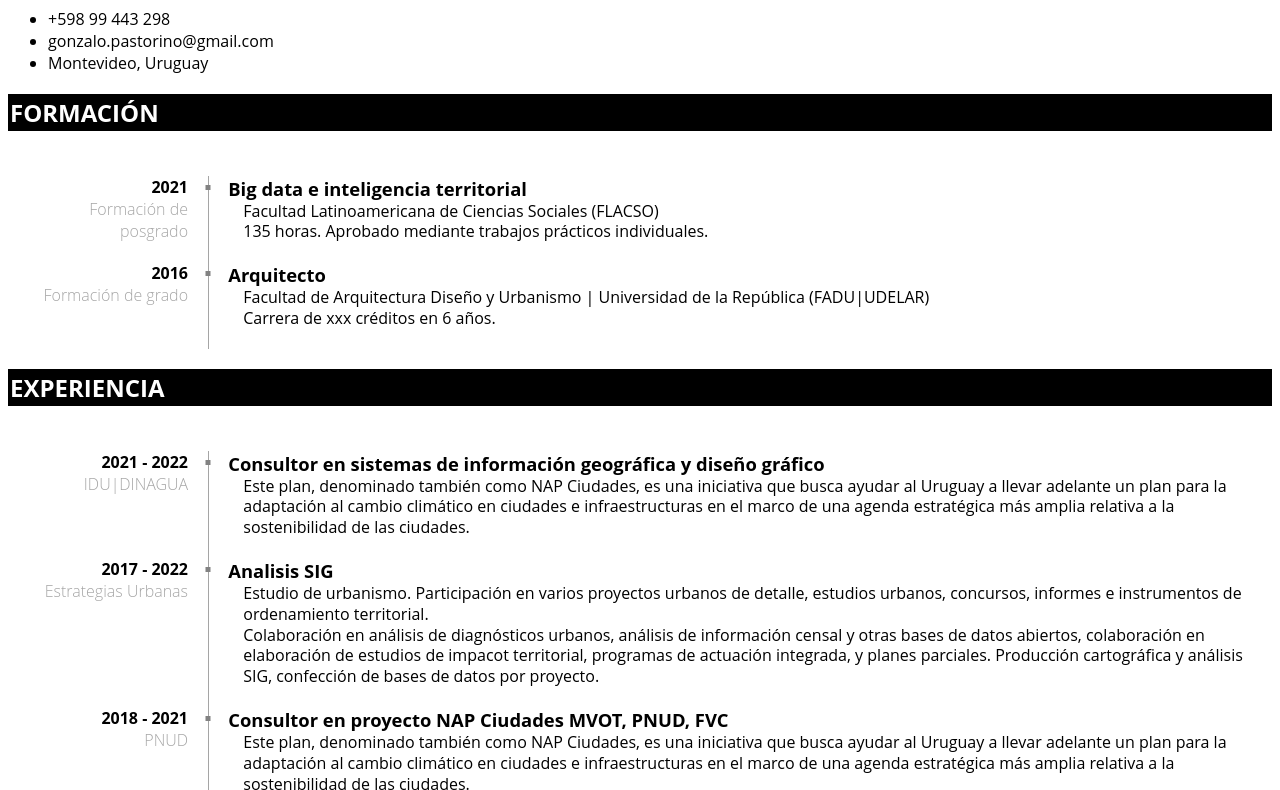
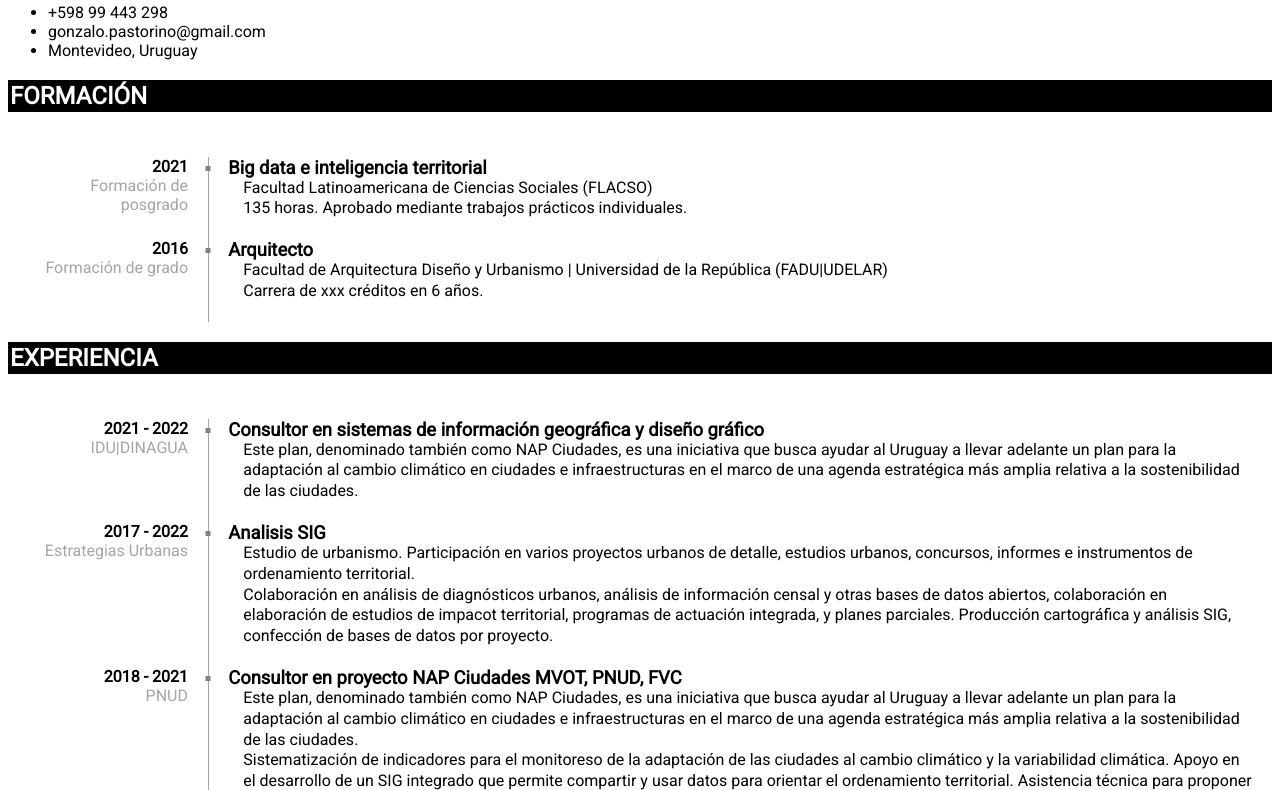
Before and after one commit to p4570/p4570.github.io, a plain HTML site: page index.html in a window 1280 px wide. Shown: the part 82-872 px from the top of the page. Drawn offline with Linux system fonts and the light colour scheme.

Commit message:
Update style.css

```diff
--- a/style.css
+++ b/style.css
@@ -1,5 +1,7 @@
+@import url('https://fonts.googleapis.com/css?family=Roboto');
+
 :root {
-	font-family: 'Open Sans', sans-serif;
+	font-family: 'Roboto', sans-serif;
 }
 h1 {
 	color:white;
```
